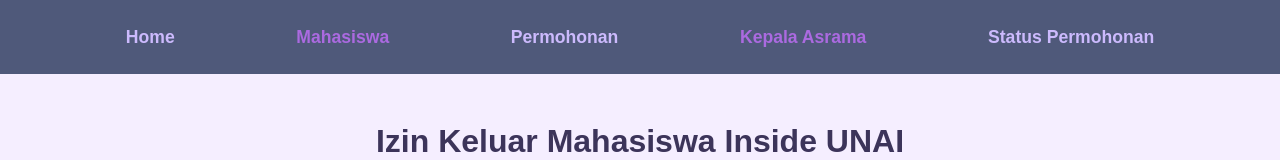
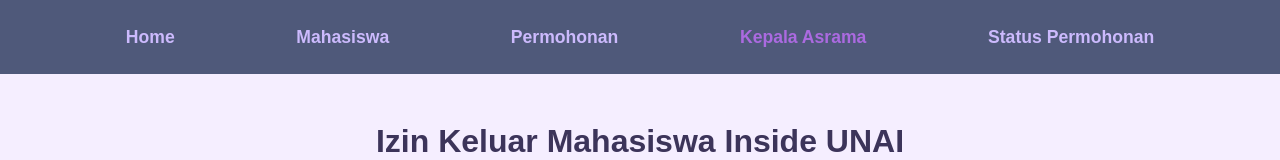
Before and after one commit to annamonicaa/annamonic.github.io, a plain HTML site: page kepalaAsrama.html in a window 1280 px wide. Shown: the top 160 px of the page. Drawn offline with nearby package versions, Linux system fonts and the light colour scheme; no server answers; a web font is replaced by a local one.

Commit message:
Update kepalaAsrama.html

```diff
--- a/kepalaAsrama.html
+++ b/kepalaAsrama.html
@@ -20,7 +20,7 @@
                 <a class="nav-link" href="index.html">Home</a>
             </li>
             <li class="nav-item">
-              <a class="nav-link active" href="mahasiswa.html">Mahasiswa</a>
+              <a class="nav-link" href="mahasiswa.html">Mahasiswa</a>
             </li>
             <li class="nav-item">
               <a class="nav-link" href="permohonanKeluar.html">Permohonan</a>
```
